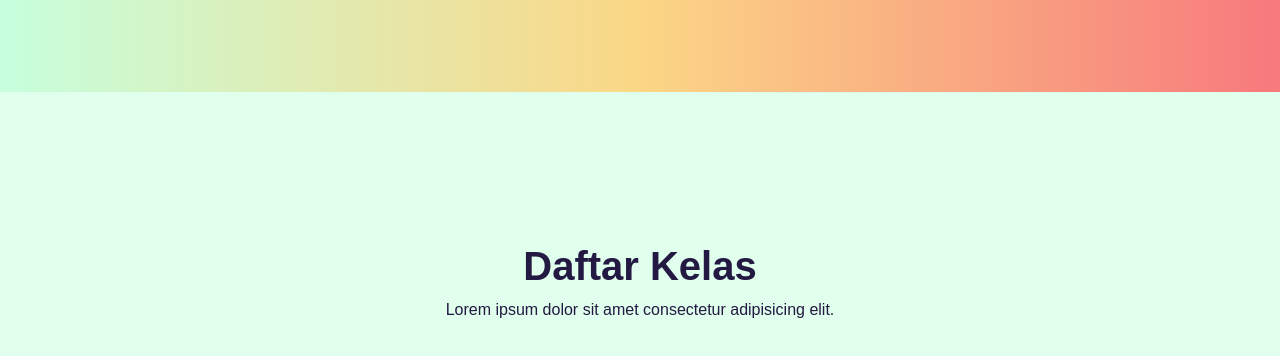
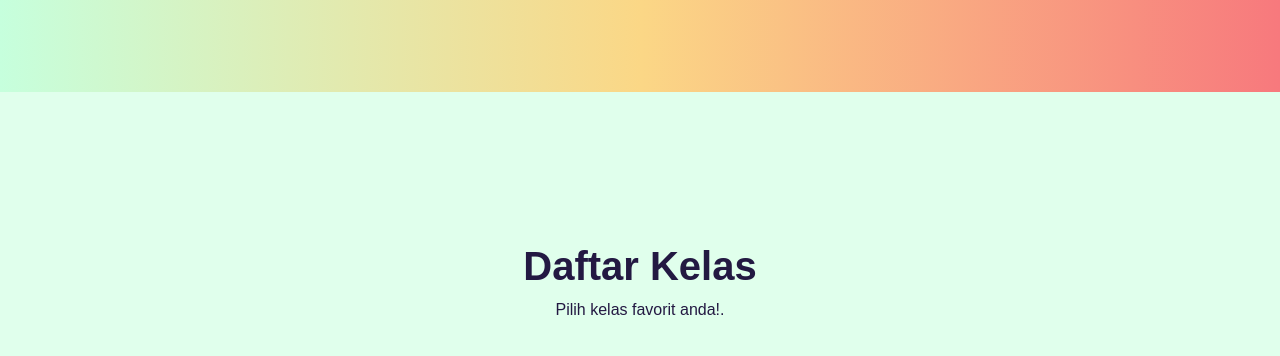
Before and after one commit to KyleTendean/Project_Front_End_Website, a React (Vite) app: page / in a window 1280 px wide. Shown: the part 708-1064 px from the top of the page. Built offline with nearby package versions, Linux system fonts and the light colour scheme.

Commit message:
Update HomePage.jsx

```diff
--- a/src/Pages/HomePage.jsx
+++ b/src/Pages/HomePage.jsx
@@ -46,7 +46,7 @@ const HomePage = () => {
         <Row>
           <Col>
           <h1 className='text-center fw-bold'>Daftar Kelas</h1>
-          <p className='text-center'>Lorem ipsum dolor sit amet consectetur adipisicing elit.</p>
+          <p className='text-center'>Pilih kelas favorit anda!.</p>
           </Col>
         </Row>
         <Row>
```
